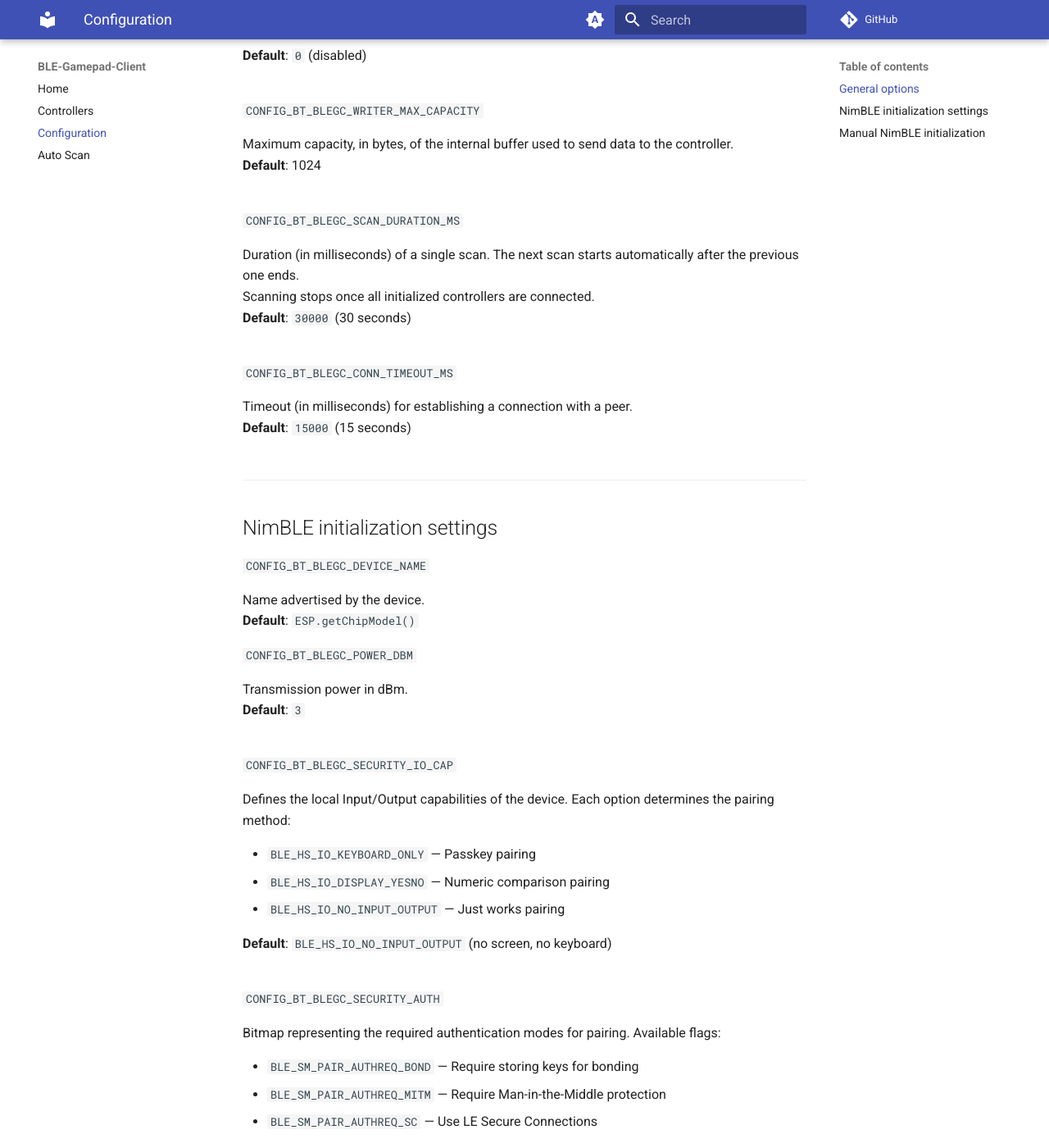
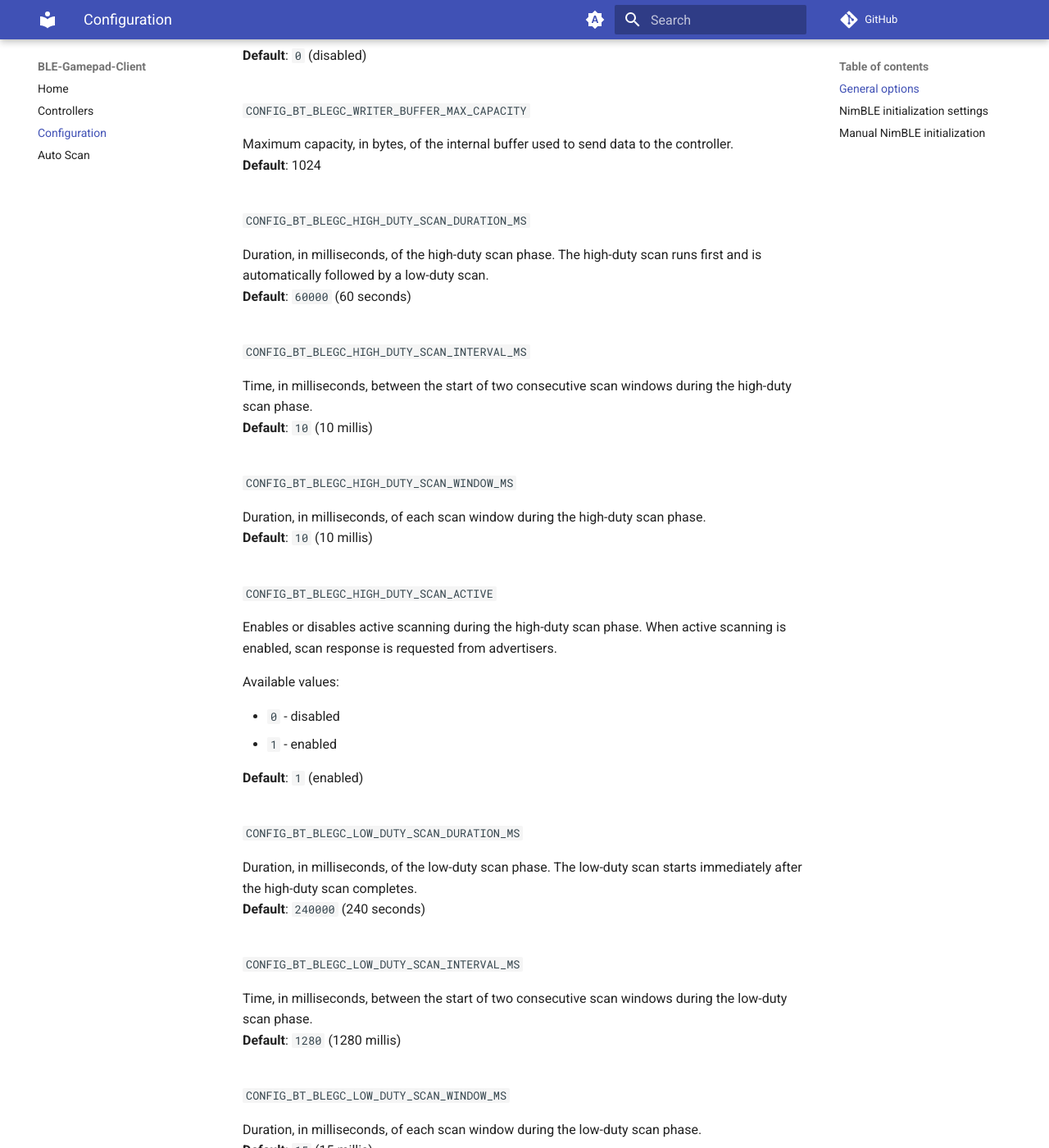
Before and after one commit to tbekas/BLE-Gamepad-Client, an MkDocs documentation site: the page built from docs/configuration.md, in a window 1280 px wide and 1400 px high, scrolled down 787 px. Shown: the whole window at 82% size. Built offline with MkDocs 1.6.1 and Material for MkDocs 9.7.7, drawn with Linux system fonts in a browser that asks for light colours; comment, search, counter and statistics services are not loaded; some of the changed text lies outside the part shown.

Commit message:
Update configuration options docs (#104)

```diff
--- a/docs/configuration.md
+++ b/docs/configuration.md
@@ -29,17 +29,74 @@ Available values:
 **Default**: `0` (disabled)
 <br/>
 
-`CONFIG_BT_BLEGC_WRITER_MAX_CAPACITY`
+`CONFIG_BT_BLEGC_WRITER_BUFFER_MAX_CAPACITY`
 
 Maximum capacity, in bytes, of the internal buffer used to send data to the controller.
 **Default**: 1024
 <br/>
 
-`CONFIG_BT_BLEGC_SCAN_DURATION_MS`
+`CONFIG_BT_BLEGC_HIGH_DUTY_SCAN_DURATION_MS`
 
-Duration (in milliseconds) of a single scan. The next scan starts automatically after the previous one ends.
-Scanning stops once all initialized controllers are connected.
-**Default**: `30000` (30 seconds)
+Duration, in milliseconds, of the high-duty scan phase. The high-duty scan runs first and is automatically followed by a
+low-duty scan.
+**Default**: `60000` (60 seconds)
+<br/>
+
+`CONFIG_BT_BLEGC_HIGH_DUTY_SCAN_INTERVAL_MS`
+
+Time, in milliseconds, between the start of two consecutive scan windows during the high-duty scan phase.
+**Default**: `10` (10 millis)
+<br/>
+
+`CONFIG_BT_BLEGC_HIGH_DUTY_SCAN_WINDOW_MS`
+
+Duration, in milliseconds, of each scan window during the high-duty scan phase.
+**Default**: `10` (10 millis)
+<br/>
+
+`CONFIG_BT_BLEGC_HIGH_DUTY_SCAN_ACTIVE`
+
+Enables or disables active scanning during the high-duty scan phase. When active scanning is enabled, scan response is
+requested from advertisers.
+
+Available values:
+
+* `0` - disabled
+* `1` - enabled
+
+**Default**: `1` (enabled)
+<br/>
+
+`CONFIG_BT_BLEGC_LOW_DUTY_SCAN_DURATION_MS`
+
+Duration, in milliseconds, of the low-duty scan phase. The low-duty scan starts immediately after the high-duty scan
+completes.
+**Default**: `240000` (240 seconds)
+<br/>
+
+`CONFIG_BT_BLEGC_LOW_DUTY_SCAN_INTERVAL_MS`
+
+Time, in milliseconds, between the start of two consecutive scan windows during the low-duty scan phase.
+**Default**: `1280` (1280 millis)
+<br/>
+
+`CONFIG_BT_BLEGC_LOW_DUTY_SCAN_WINDOW_MS`
+
+Duration, in milliseconds, of each scan window during the low-duty scan phase.
+**Default**: `15` (15 millis)
+<br/>
+
+`CONFIG_BT_BLEGC_LOW_DUTY_SCAN_ACTIVE`
+
+Enables or disables active scanning during the low-duty scan phase. When active scanning is enabled, scan response is
+requested from advertisers.
+
+Available values:
+
+* `0` - disabled
+* `1` - enabled
+
+**Default**: `0` (disabled)
 <br/>
 
 `CONFIG_BT_BLEGC_CONN_TIMEOUT_MS`
@@ -61,7 +118,7 @@ Name advertised by the device.
 `CONFIG_BT_BLEGC_POWER_DBM`
 
 Transmission power in dBm.
-**Default**: `3`
+**Default**: `0`
 <br/>
 
 `CONFIG_BT_BLEGC_SECURITY_IO_CAP`
```
Also changed, not shown: 2 other files.
